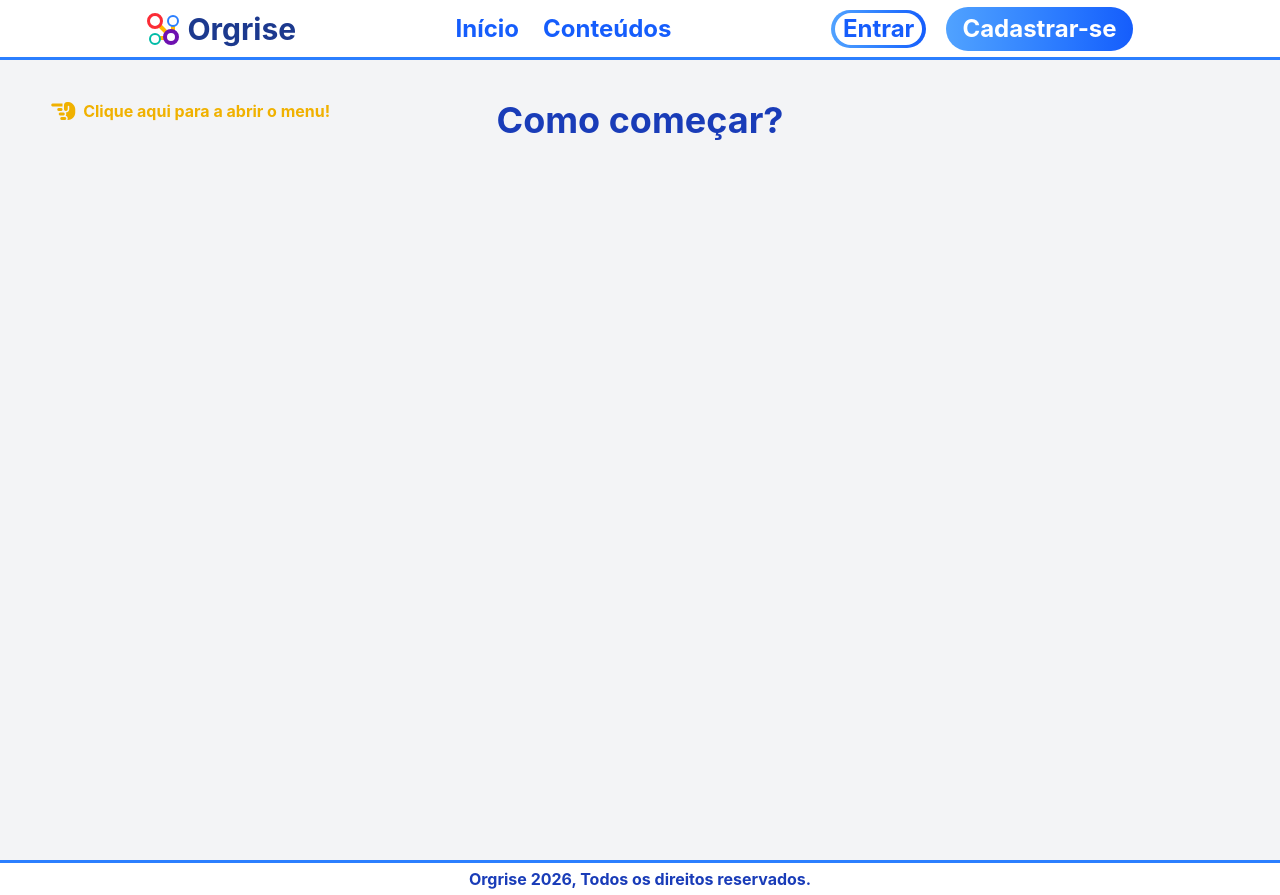
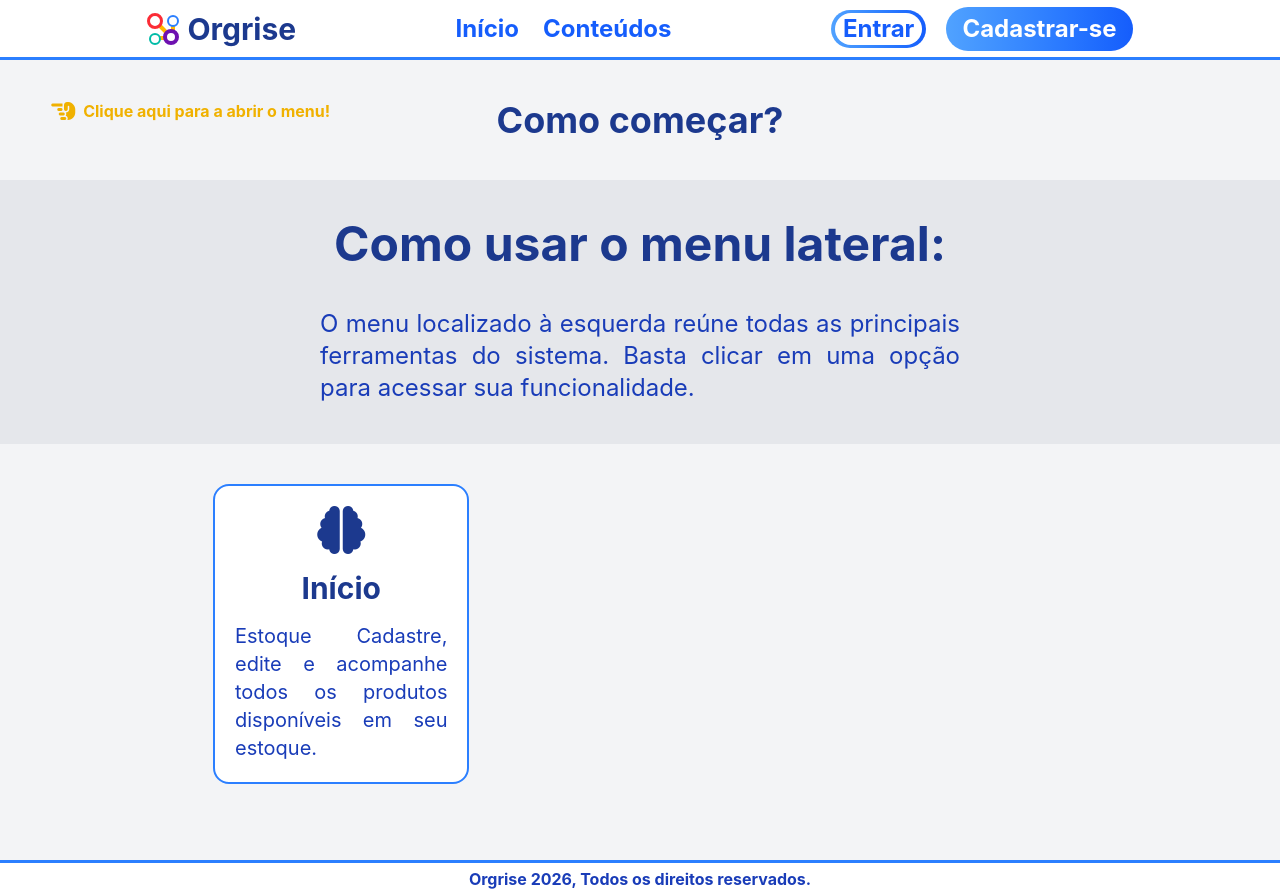
Before and after one commit to lucasdevsilva26/Orgrise, a React (Vite) app: page /landing in a window 1280 px wide. Built offline with nearby package versions, Linux system fonts and the light colour scheme.

Commit message:
update card and card anims

```diff
--- a/src/index.css
+++ b/src/index.css
@@ -8,3 +8,50 @@
 
   user-select: none;
 }
+
+.flip3D {
+  transform: rotateY(180deg);
+  animation: flip 1s cubic-bezier(0.175, 0.885, 0.32, 1.3) forwards;
+}
+.swordGlow {
+  position: relative;
+}
+
+@property --pos {
+  syntax: "<percentage>";
+  inherits: false;
+  initial-value: 0%;
+}
+@keyframes moviment {
+  from {
+    --pos: 0%;
+  }
+  to {
+    --pos: 100%;
+  }
+}
+.swordGlow::after {
+  content: "";
+  position: absolute;
+  width: 100%;
+  height: 100%;
+  border-radius: inherit;
+
+  top: 0;
+  left: 0;
+
+  background: linear-gradient(
+    45deg,
+    transparent calc(0% - 5% + var(--pos)),
+    rgb(255, 255, 255, 0.5),
+    transparent calc(0% + 5% + var(--pos))
+  );
+
+  animation: moviment 2s ease infinite;
+}
+
+@keyframes flip {
+  to {
+    transform: rotateY(0deg);
+  }
+}
--- a/src/pages/Landing.jsx
+++ b/src/pages/Landing.jsx
@@ -12,14 +12,40 @@ function Landing() {
       <Header colors={Global.colors}></Header>
       <Body colors={Global.colors} direction={"flex-row"}>
         <section
-          className={` flex flex-col items-center w-full py-10 relative `}
+          className={` flex flex-col items-center gap-10 w-full py-10 relative `}
         >
-          <h1 className={` text-4xl font-bold `}>Como começar?</h1>
-          <p></p>
+          <h1 className={` text-4xl font-bold ${Global.colors.title} `}>
+            Como começar?
+          </h1>
+
+          <div
+            className={`flex flex-col place-items-center w-full py-10 ${Global.colors.frontground1}`}
+          >
+            <div className="flex flex-col place-items-center gap-10 max-w-1/2 ">
+              <h2 className={`text-5xl font-bold ${Global.colors.title} `}>
+                Como usar o menu lateral:
+              </h2>
+
+              <p className={`text-2xl text-justify `}>
+                {" "}
+                O menu localizado à esquerda reúne todas as principais
+                ferramentas do sistema. Basta clicar em uma opção para acessar
+                sua funcionalidade.
+              </p>
+            </div>
+          </div>
+
+          <section>
+            <div className={`flex flex-col place-items-center gap-4 w-3/10 p-5 rounded-2xl ${Global.colors.frontground0} border-2 ${Global.colors.border} flip3D swordGlow movimentAnim`}>
+              <i className={`fas fa-brain text-5xl ${Global.colors.title}`}></i>
+              <h1 className={`text-3xl font-bold ${Global.colors.title}`}>Início</h1>
+              <p className="text-xl text-justify">Estoque Cadastre, edite e acompanhe todos os produtos disponíveis em seu estoque.</p>
+            </div>
+          </section>
 
           <span className=" flex place-items-center gap-2 absolute text-yellow-500 font-bold left-1/25 animate-bounce">
-            <i className="fas fa-hand-point-left text-yellow-500 text-2xl"></i>Clique aqui
-            para a abrir o menu!
+            <i className="fas fa-hand-point-left text-yellow-500 text-2xl"></i>
+            Clique aqui para a abrir o menu!
           </span>
         </section>
       </Body>
```
Also changed, not shown: src/components/header/LoggedSideBar.jsx (+6 -5 lines).
